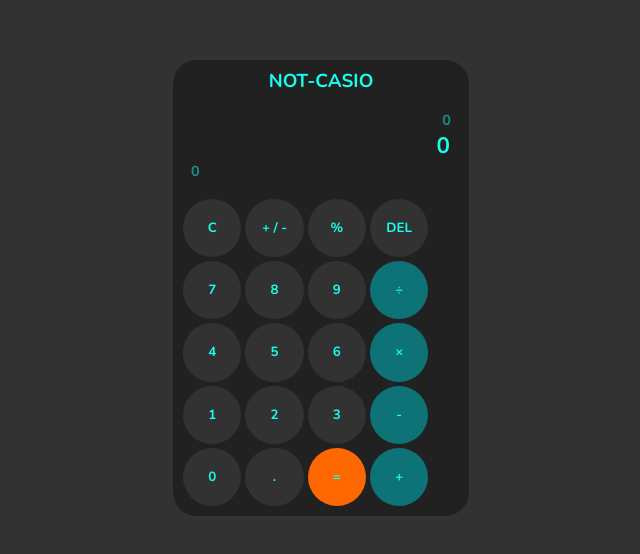
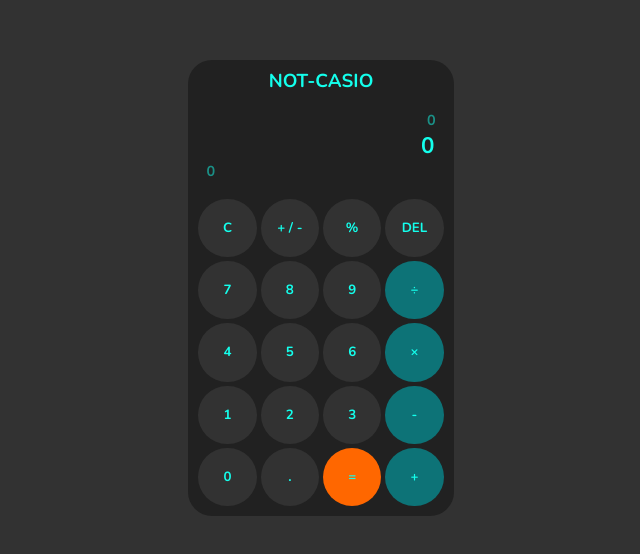
Before and after one commit to NeerajVodala/Calculator, a plain HTML site: page index.html in a window 1280 px wide. Shown: the part 112-666 px from the top of the page, without its empty margins (319-959 px from the left). Drawn offline with nearby package versions, Linux system fonts and the light colour scheme.

Commit message:
refactor: css

```diff
--- a/styles.css
+++ b/styles.css
@@ -28,7 +28,7 @@
 }
 
 .display {
-    width: 280px;
+    width: auto;
     color: #14FFEC;
     margin: 1em 0;
 }
```
